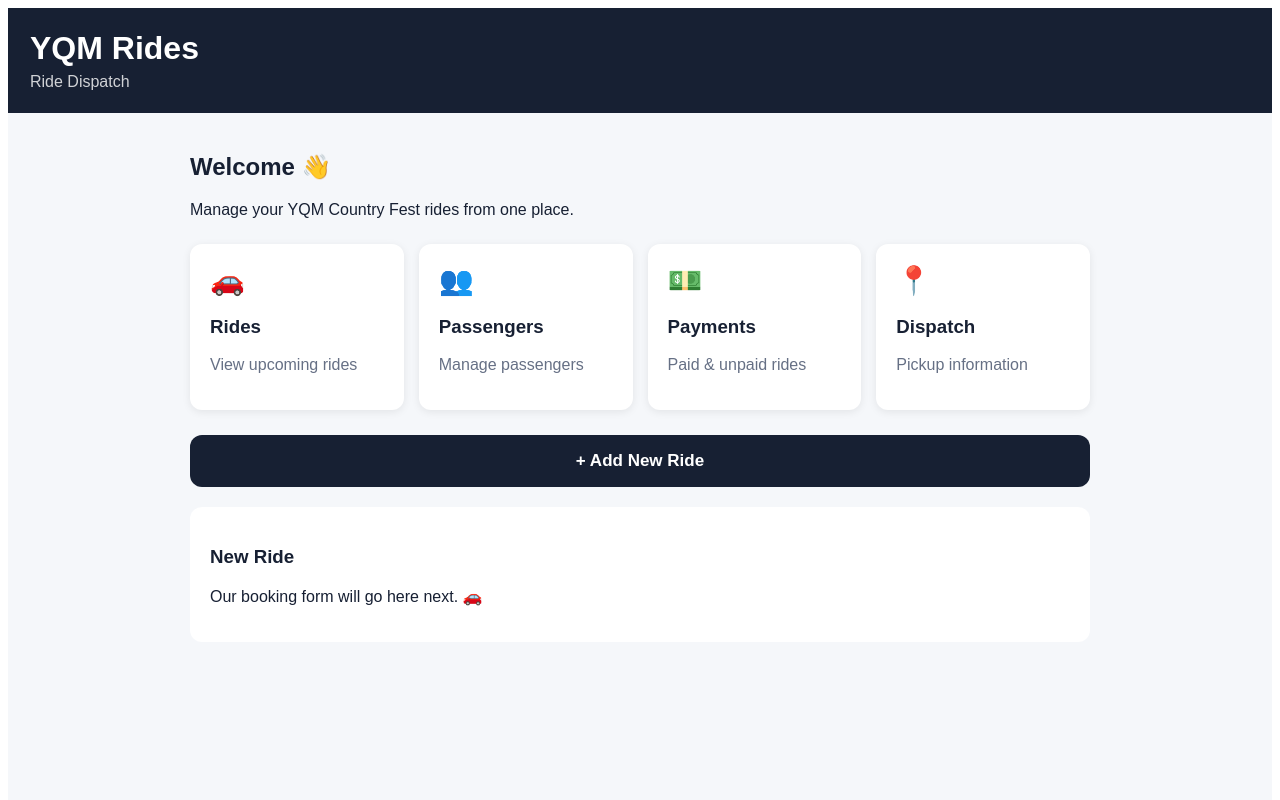
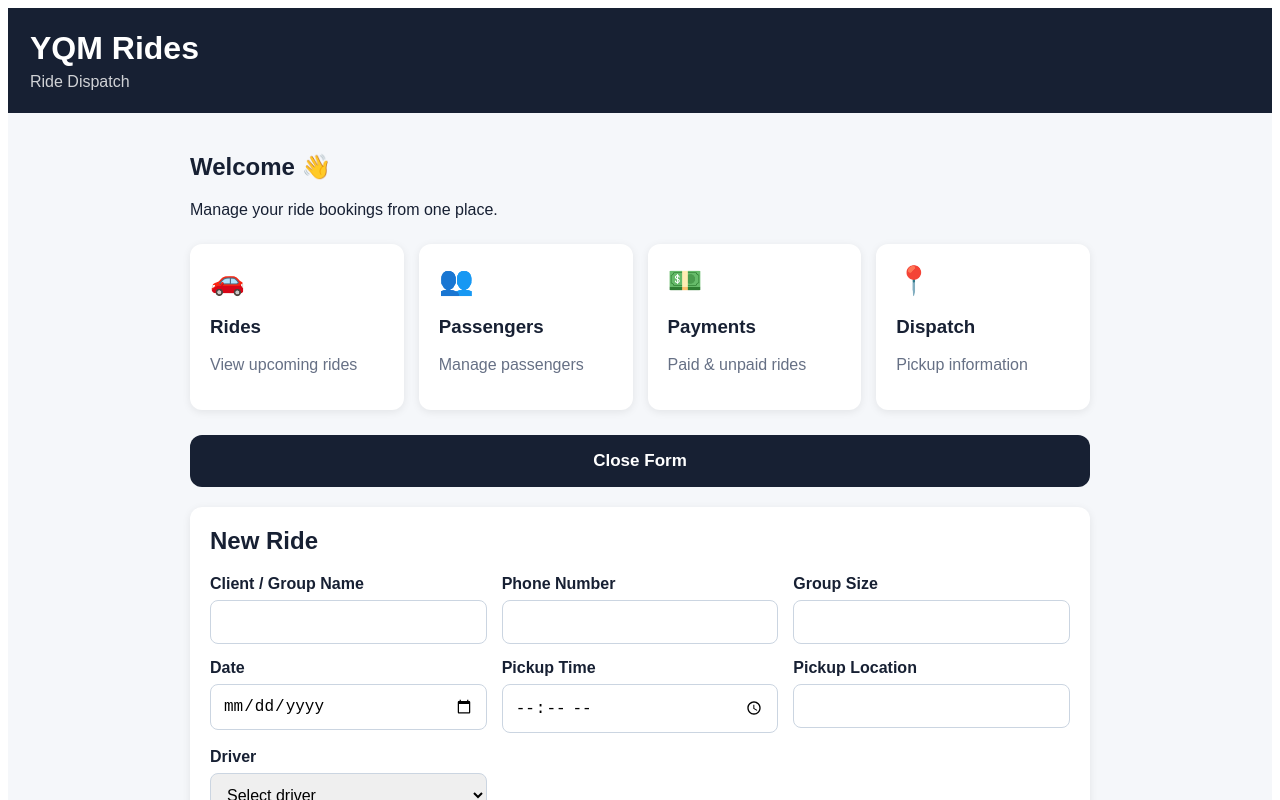
Before and after one commit to annick0318-ai/yqm-rides, a Next.js app: page / in a window 1280 px wide. Both pictures are taken after a click on the button "+ Add New Ride". Shown: the top 800 px of the page. Built offline with nearby package versions, Linux system fonts and the light colour scheme.

Commit message:
Update page.js

```diff
--- a/app/page.js
+++ b/app/page.js
@@ -3,7 +3,9 @@
 import { useState } from "react";
 
 export default function Home() {
-  const [activeTab, setActiveTab] = useState("rides");
+  const [showForm, setShowForm] = useState(false);
+  const [pricingType, setPricingType] = useState("per_person");
+  const [returnPricingType, setReturnPricingType] = useState("per_person");
 
   return (
     <main
@@ -22,14 +24,12 @@ export default function Home() {
         }}
       >
         <h1 style={{ margin: 0 }}>YQM Rides</h1>
-        <p style={{ margin: "6px 0 0", opacity: 0.8 }}>
-          Ride Dispatch
-        </p>
+        <p style={{ margin: "6px 0 0", opacity: 0.8 }}>Ride Dispatch</p>
       </header>
 
       <div style={{ padding: "20px", maxWidth: "900px", margin: "auto" }}>
         <h2>Welcome 👋</h2>
-        <p>Manage your YQM Country Fest rides from one place.</p>
+        <p>Manage your ride bookings from one place.</p>
 
         <div
           style={{
@@ -46,33 +46,134 @@ export default function Home() {
         </div>
 
         <button
-          onClick={() => setActiveTab("add")}
-          style={{
-            width: "100%",
-            padding: "16px",
-            marginTop: "25px",
-            background: "#172033",
-            color: "white",
-            border: "none",
-            borderRadius: "12px",
-            fontSize: "17px",
-            fontWeight: "bold",
-          }}
+          onClick={() => setShowForm(!showForm)}
+          style={buttonStyle}
         >
-          + Add New Ride
+          {showForm ? "Close Form" : "+ Add New Ride"}
         </button>
 
-        {activeTab === "add" && (
-          <div
-            style={{
-              background: "white",
-              padding: "20px",
-              marginTop: "20px",
-              borderRadius: "12px",
-            }}
-          >
-            <h3>New Ride</h3>
-            <p>Our booking form will go here next. 🚗</p>
+        {showForm && (
+          <div style={formCardStyle}>
+            <h2 style={{ marginTop: 0 }}>New Ride</h2>
+
+            <div style={gridStyle}>
+              <Field label="Client / Group Name">
+                <input style={inputStyle} type="text" />
+              </Field>
+
+              <Field label="Phone Number">
+                <input style={inputStyle} type="tel" />
+              </Field>
+
+              <Field label="Group Size">
+                <input style={inputStyle} type="number" min="1" />
+              </Field>
+
+              <Field label="Date">
+                <input style={inputStyle} type="date" />
+              </Field>
+
+              <Field label="Pickup Time">
+                <input style={inputStyle} type="time" />
+              </Field>
+
+              <Field label="Pickup Location">
+                <input style={inputStyle} type="text" />
+              </Field>
+
+              <Field label="Driver">
+                <select style={inputStyle}>
+                  <option value="">Select driver</option>
+                  <option value="annick">Annick</option>
+                  <option value="partner">Partner</option>
+                </select>
+              </Field>
+            </div>
+
+            <h3>Ride TO Event</h3>
+
+            <div style={gridStyle}>
+              <Field label="Pricing Type">
+                <select
+                  style={inputStyle}
+                  value={pricingType}
+                  onChange={(e) => setPricingType(e.target.value)}
+                >
+                  <option value="per_person">Per person</option>
+                  <option value="flat">Flat group price</option>
+                </select>
+              </Field>
+
+              <Field label={pricingType === "per_person" ? "Price Per Person" : "Flat Price"}>
+                <input style={inputStyle} type="number" min="0" step="0.01" />
+              </Field>
+
+              <Field label="Payment">
+                <select style={inputStyle}>
+                  <option value="unpaid">Unpaid</option>
+                  <option value="paid">Paid</option>
+                </select>
+              </Field>
+            </div>
+
+            <h3>Return Ride</h3>
+
+            <div style={gridStyle}>
+              <Field label="Return Requested">
+                <select style={inputStyle}>
+                  <option value="no">No</option>
+                  <option value="yes">Yes</option>
+                </select>
+              </Field>
+
+              <Field label="Return Location">
+                <input style={inputStyle} type="text" />
+              </Field>
+
+              <Field label="Return Driver">
+                <select style={inputStyle}>
+                  <option value="">Select driver</option>
+                  <option value="annick">Annick</option>
+                  <option value="partner">Partner</option>
+                </select>
+              </Field>
+
+              <Field label="Return Pricing Type">
+                <select
+                  style={inputStyle}
+                  value={returnPricingType}
+                  onChange={(e) => setReturnPricingType(e.target.value)}
+                >
+                  <option value="per_person">Per person</option>
+                  <option value="flat">Flat group price</option>
+                </select>
+              </Field>
+
+              <Field
+                label={
+                  returnPricingType === "per_person"
+                    ? "Return Price Per Person"
+                    : "Return Flat Price"
+                }
+              >
+                <input style={inputStyle} type="number" min="0" step="0.01" />
+              </Field>
+
+              <Field label="Return Payment">
+                <select style={inputStyle}>
+                  <option value="unpaid">Unpaid</option>
+                  <option value="paid">Paid</option>
+                </select>
+              </Field>
+            </div>
+
+            <Field label="Notes">
+              <textarea
+                style={{ ...inputStyle, minHeight: "100px" }}
+              />
+            </Field>
+
+            <button style={saveButtonStyle}>Save Ride</button>
           </div>
         )}
       </div>
@@ -96,3 +197,50 @@ function Card({ icon, title, text }) {
     </div>
   );
 }
+
+function Field({ label, children }) {
+  return (
+    <label style={{ display: "flex", flexDirection: "column", gap: "7px" }}>
+      <span style={{ fontWeight: "bold" }}>{label}</span>
+      {children}
+    </label>
+  );
+}
+
+const gridStyle = {
+  display: "grid",
+  gridTemplateColumns: "repeat(auto-fit, minmax(220px, 1fr))",
+  gap: "15px",
+};
+
+const inputStyle = {
+  padding: "12px",
+  borderRadius: "8px",
+  border: "1px solid #cbd5e1",
+  fontSize: "16px",
+};
+
+const buttonStyle = {
+  width: "100%",
+  padding: "16px",
+  marginTop: "25px",
+  background: "#172033",
+  color: "white",
+  border: "none",
+  borderRadius: "12px",
+  fontSize: "17px",
+  fontWeight: "bold",
+};
+
+const saveButtonStyle = {
+  ...buttonStyle,
+  background: "#1f7a4d",
+};
+
+const formCardStyle = {
+  background: "white",
+  padding: "20px",
+  marginTop: "20px",
+  borderRadius: "12px",
+  boxShadow: "0 2px 8px rgba(0,0,0,0.08)",
+};
```
